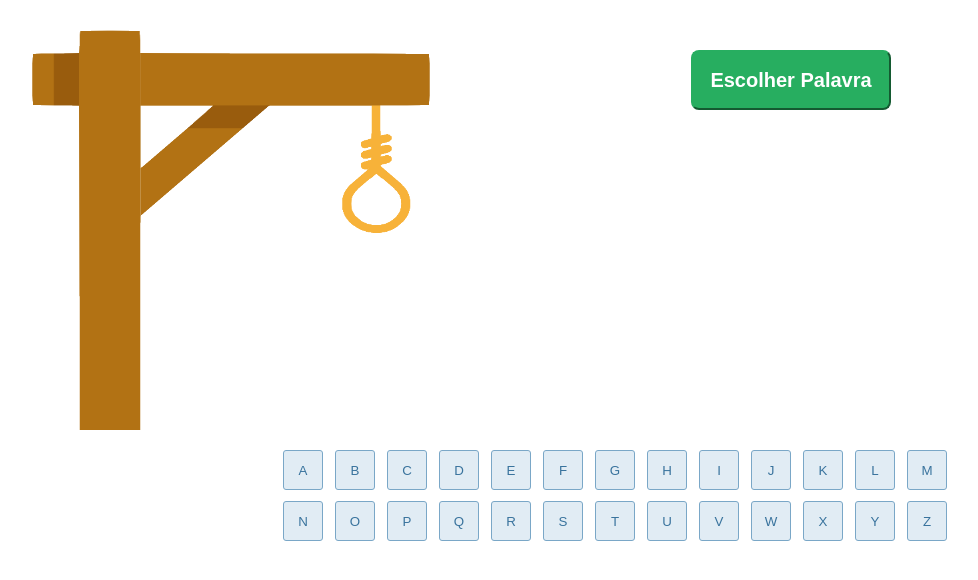
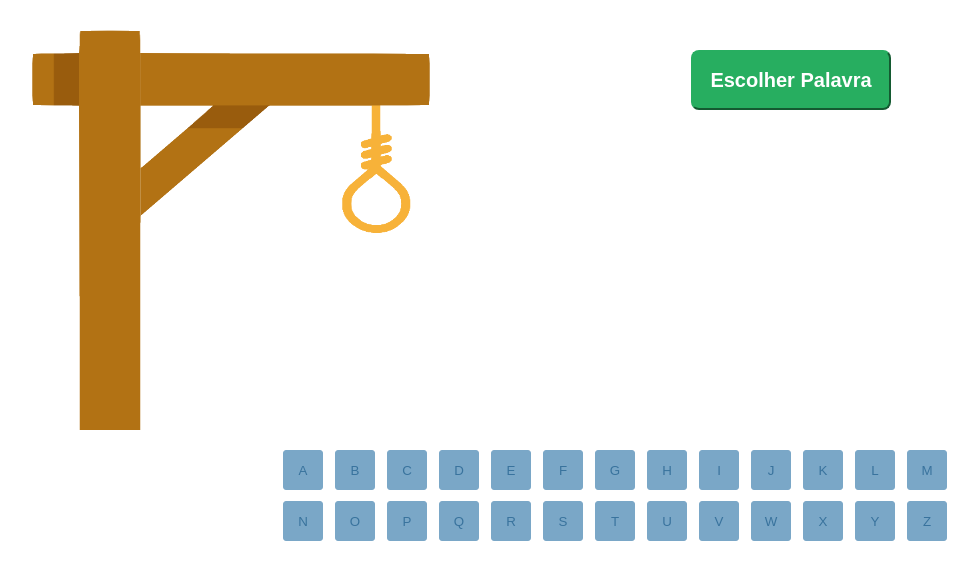
Before and after one commit to dudamollica/jogo-da-forca, a React (Create React App) app: page / in a window 1280 px wide. Shown: the top 580 px of the page, without its empty margins (19-997 px from the left). Built offline with nearby package versions, Linux system fonts and the light colour scheme.

Commit message:
Botoes das letras desabilitados no inicio do jogo

```diff
--- a/public/style.css
+++ b/public/style.css
@@ -9,6 +9,7 @@ button:hover {
 .jogo {
     display: flex;
     height: 440px;
+    position: relative;
 }
 
 .jogo div {
@@ -21,8 +22,9 @@ button:hover {
 .forcaImg {
     width: 400px;
     height: 400px;
-    margin-top: 30px;
-    margin-left: 50px;
+    top: 30px;
+    left: 50px;
+    position: absolute;
 }
 
 .jogo button {
@@ -100,6 +102,10 @@ button:hover {
     background-color: #7AA7C7;
 }
 
+.teste{
+    background-color: yellow;
+}
+
 .letras-botao:hover {
     background-color: #7AA7C7;
 }
--- a/src/App.js
+++ b/src/App.js
@@ -7,14 +7,22 @@ import palavras from "./palavras.js"
 export default function App() {
  // const Palavra que ta no Jogo para desabilitar e habilitar botoes no inicio,
  // passar ela para as Letras.
+ const [palavra, setPalavra]= React.useState([])
+    function embaralharPalvras() {
+        function comparador() {
+            return (Math.random() - 0.5)
+        }
+    palavras.sort(comparador)
+    setPalavra(palavras[0].split(''))
+    }
 
  //const letraClicada que ta nas Letras para o Jogo, para saber se acertou ou errou
 
 
   return (
   <>
-  <Jogo palavras={palavras}/>
-  <Letras/>
+  <Jogo palavra={palavra} embaralharPalvras={embaralharPalvras}/>
+  <Letras palavra={palavra}/>
   <Chute/>
   </>
   );
--- a/src/components/Jogo.js
+++ b/src/components/Jogo.js
@@ -3,14 +3,14 @@ import React from "react"
 import Palavra from "./Palavra.js"
 
 export default function Jogo(props) {
-const [palavra, setPalavra]= React.useState([])
-    function embaralharPalvras() {
-        function comparador() {
-            return (Math.random() - 0.5)
-        }
-    props.palavras.sort(comparador)
-    setPalavra(props.palavras[0].split(''))
-    }
+// const [palavra, setPalavra]= React.useState([])
+//     function embaralharPalvras() {
+//         function comparador() {
+//             return (Math.random() - 0.5)
+//         }
+//     props.palavras.sort(comparador)
+//     setPalavra(props.palavras[0].split(''))
+//     }
 
     const imagem = [
         {
@@ -52,9 +52,9 @@ const [palavra, setPalavra]= React.useState([])
                 {imagem.map((i) => <Forca classe={i.classe} img={i.imagem} key={i.imagem} />)}
                 </div>
                 <div className="botao-e-palavra">
-                <button onClick={embaralharPalvras}>Escolher Palavra</button>
+                <button onClick={props.embaralharPalvras}>Escolher Palavra</button>
                 <ul>
-                {palavra.map((l, index)=><Palavra letra={l} key={index}/>)}
+                {props.palavra.map((l, index)=><Palavra letra={l} key={index}/>)}
                 </ul>
                 </div>
             </div>
--- a/src/components/Letra.js
+++ b/src/components/Letra.js
@@ -2,12 +2,11 @@ import Letras from "./Letras";
 import React from "react";
 
 export default function Letra(props){
-
    return(
 <button onClick={()=>props.onclick(props.letra)}
 className={`letras-botao
-${props.letrasClicadas.includes(props.letra)?"botao-desabilitado":""}`}
-//{!palavra?"botao-desabilitado":""}
+${props.letrasClicadas.includes(props.letra)?"botao-desabilitado":""}
+${props.palavra.length>0?"":"botao-desabilitado"}`}
 >{props.letra.toUpperCase()}</button>
    )
 }
--- a/src/components/Letras.js
+++ b/src/components/Letras.js
@@ -1,18 +1,18 @@
 import React from "react"
 import Letra from "./Letra"
 
-export default function Letras() {
+export default function Letras(props) {
     const alfabeto = ["a", "b", "c", "d", "e", "f", "g", "h", "i", "j", "k", "l", "m", "n", "o", "p", "q", "r", "s", "t", "u", "v", "w", "x", "y", "z"]
 
     const [letrasClicadas, setLetrasClicadas] = React.useState([])
     console.log(letrasClicadas)
 
     function letraEscolhida(letraEscolhida) {
-        // if(palavra!=""){
+        if(props.palavra!=""){
         if(!letrasClicadas.includes(letraEscolhida)){
         const novoArray = [...letrasClicadas, letraEscolhida]
         setLetrasClicadas(novoArray)
-        //}
+        }
         }
     }
 
@@ -20,6 +20,7 @@ export default function Letras() {
         <div className="letras">
             <div>
                 {alfabeto.map((l) => <Letra
+                    palavra={props.palavra}
                     letrasClicadas={letrasClicadas}
                     onclick={letraEscolhida}
                     letra={l} key={l} />)}
```
